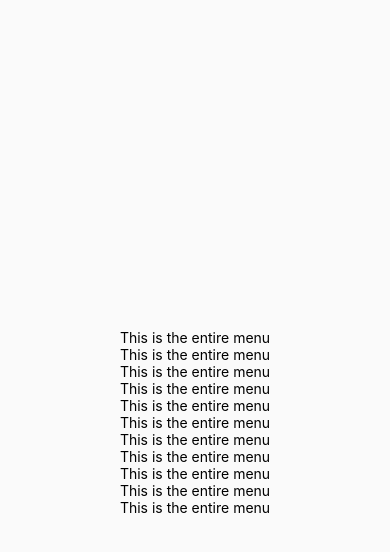
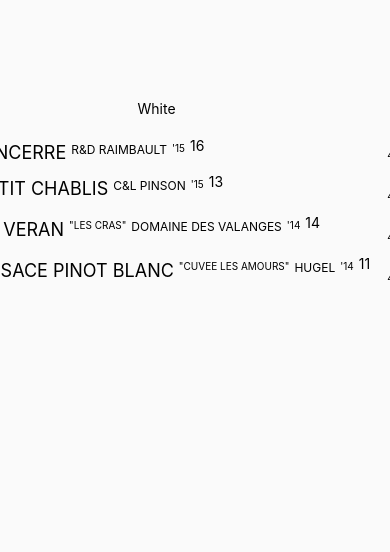
Before and after one commit to WilliamMayo11/frank-v1, a React Native app: screen / in a window 390 px wide. Shown: the top 552 px of the page. Built offline with nearby package versions, Linux system fonts and the light colour scheme.

Commit message:
wineByTheGlass alignment

```diff
--- a/src/App.js
+++ b/src/App.js
@@ -1,5 +1,8 @@
 import React from 'react';
 import { ScrollView, Text, View, StyleSheet } from 'react-native';
+
+import RedByTheGlass from './Components/RedByTheGlass';
+import WhiteByTheGlass from './Components/WhiteByTheGlass';
 
 export default class App extends React.Component {
 
@@ -17,17 +20,10 @@
         minimumZoomScale={1}
         maximumZoomScale={3}
       >
-        <Text>This is the entire menu</Text>
-        <Text>This is the entire menu</Text>
-        <Text>This is the entire menu</Text>
-        <Text>This is the entire menu</Text>
-        <Text>This is the entire menu</Text>
-        <Text>This is the entire menu</Text>
-        <Text>This is the entire menu</Text>
-        <Text>This is the entire menu</Text>
-        <Text>This is the entire menu</Text>
-        <Text>This is the entire menu</Text>
-        <Text>This is the entire menu</Text>
+        <View style={styles.menuColumns}>
+          <WhiteByTheGlass />
+          <RedByTheGlass />
+        </View>
       </ScrollView>
     )
   }
@@ -40,5 +36,11 @@
     alignItems: 'center',
     justifyContent: 'center',
     backgroundColor: '#fafafa'
+  },
+  menuColumns: {
+    flex: 1,
+    flexDirection: 'row',
+    justifyContent: 'space-around',
+    marginTop: 100
   }
 })
--- /dev/null
+++ b/src/Components/RedByTheGlass.js
@@ -0,0 +1,106 @@
+import React from 'react';
+import { View, Text, StyleSheet,TouchableHighlight } from 'react-native';
+
+export default class RedByTheGlass extends React.Component {
+  render() {
+    return (
+      <View>
+
+        <View style={styles.columnTitle}>
+          <Text>Red</Text>
+        </View>
+
+        <View style={styles.itemListFlex}>
+
+          <View style={styles.itemFlex}>
+            <TouchableHighlight>
+            <View style={styles.itemFlex}>
+                <Text style={styles.code}>4401</Text>
+                <Text style={styles.type}>GIVRY</Text>
+                <Text style={styles.quote}>1ER CRU "CREMILLONS"</Text>
+                <Text style={styles.brand}>DOMAINE SEGUIN-MANUEL</Text>
+                <Text style={styles.year}>'14</Text>
+              </View>
+            </TouchableHighlight>
+            <Text style={styles.price}>17</Text>
+          </View>
+
+          <View style={styles.itemFlex}>
+            <TouchableHighlight>
+            <View style={styles.itemFlex}>
+                <Text style={styles.code}>4301</Text>
+                <Text style={styles.type}>MOULIN-A-VENT</Text>
+                <Text style={styles.brand}>BARBET</Text>
+                <Text style={styles.year}>'13</Text>
+              </View>
+            </TouchableHighlight>
+            <Text style={styles.price}>12</Text>
+          </View>
+
+          <View style={styles.itemFlex}>
+            <TouchableHighlight>
+            <View style={styles.itemFlex}>
+                <Text style={styles.code}>4602</Text>
+                <Text style={styles.type}>ST EMILION</Text>
+                <Text style={styles.brand}>CLOS CASTELOT</Text>
+                <Text style={styles.year}>'12</Text>
+              </View>
+            </TouchableHighlight>
+            <Text style={styles.price}>14</Text>
+          </View>
+
+          <View style={styles.itemFlex}>
+            <TouchableHighlight>
+            <View style={styles.itemFlex}>
+                <Text style={styles.code}>4616</Text>
+                <Text style={styles.type}>ST ESTEPHE</Text>
+                <Text style={styles.brand}>CHATEAU HAUT BEAUSEJOUR</Text>
+                <Text style={styles.year}>'13</Text>
+              </View>
+            </TouchableHighlight>
+            <Text style={styles.price}>20</Text>
+          </View>
+        </View>
+      </View>
+    );
+  }
+}
+
+const styles = StyleSheet.create({
+  itemListFlex: {
+    flexDirection: 'column',
+    alignItems: 'flex-start',
+    justifyContent: 'space-between',
+    backgroundColor: '#fafafa'
+  },
+  itemFlex: {
+    flexDirection: 'row',
+    justifyContent: 'space-between',
+    margin: 5
+  },
+  columnTitle: {
+    flexDirection: 'row',
+    justifyContent: 'center',
+    marginBottom: 20
+  },
+  code: {
+    fontSize: 10,
+    margin: 2
+  },
+  type: {
+    fontSize: 14,
+    margin: 2
+  },
+  quote: {
+    fontSize: 11,
+    margin: 2
+  },
+  brand: {
+    fontSize: 11,
+    margin: 2
+  },
+  year: {
+    fontSize: 10,
+    margin: 2
+  }
+})
--- /dev/null
+++ b/src/Components/WhiteByTheGlass.js
@@ -0,0 +1,117 @@
+import React from 'react';
+import { View, Text, StyleSheet, TouchableHighlight } from 'react-native';
+
+export default class WhiteByTheGlass extends React.Component {
+
+  handleTouchSancerre() {
+    console.log('Sancerre touched');
+  }
+
+  render() {
+    return (
+      <View>
+
+        <View style={styles.columnTitle}>
+          <Text>White</Text>
+        </View>
+
+        <View style={styles.itemListFlex}>
+
+          <View style={styles.itemFlexOuter}>
+            <TouchableHighlight
+              onPress={this.handleTouchSancerre}
+            >
+              <View style={styles.itemFlex}>
+                  <Text style={styles.code}>3314</Text>
+                  <Text style={styles.type}>SANCERRE</Text>
+                  <Text style={styles.brand}>R&D RAIMBAULT</Text>
+                  <Text style={styles.year}>'15</Text>
+                </View>
+            </TouchableHighlight>
+            <Text style={styles.price}>16</Text>
+          </View>
+
+          <View style={styles.itemFlex}>
+            <TouchableHighlight>
+            <View style={styles.itemFlex}>
+                <Text style={styles.code}>3631</Text>
+                <Text style={styles.type}>PETIT CHABLIS</Text>
+                <Text style={styles.brand}>C&L PINSON</Text>
+                <Text style={styles.year}>'15</Text>
+              </View>
+            </TouchableHighlight>
+            <Text style={styles.price}>13</Text>
+          </View>
+
+          <View style={styles.itemFlex}>
+            <TouchableHighlight>
+            <View style={styles.itemFlex}>
+                <Text style={styles.code}>3512</Text>
+                <Text style={styles.type}>ST VERAN</Text>
+                <Text style={styles.quote}>"LES CRAS"</Text>
+                <Text style={styles.brand}>DOMAINE DES VALANGES</Text>
+                <Text style={styles.year}>'14</Text>
+              </View>
+            </TouchableHighlight>
+            <Text style={styles.price}>14</Text>
+          </View>
+
+          <View style={styles.itemFlex}>
+            <TouchableHighlight>
+            <View style={styles.itemFlex}>
+                <Text style={styles.code}>3403</Text>
+                <Text style={styles.type}>ALSACE PINOT BLANC</Text>
+                <Text style={styles.quote}>"CUVEE LES AMOURS"</Text>
+                <Text style={styles.brand}>HUGEL</Text>
+                <Text style={styles.year}>'14</Text>
+              </View>
+            </TouchableHighlight>
+            <Text style={styles.price}>11</Text>
+          </View>
+        </View>
+      </View>
+    );
+  }
+}
+
+const styles = StyleSheet.create({
+  itemListFlex: {
+    flexDirection: 'column',
+    alignItems: 'flex-start',
+    justifyContent: 'space-between',
+    backgroundColor: '#fafafa'
+  },
+  itemFlexOuter: {
+    flexDirection: 'row',
+    justifyContent: 'space-between'
+  },
+  itemFlex: {
+    flexDirection: 'row',
+    justifyContent: 'space-between',
+    margin: 5
+  },
+  columnTitle: {
+    flexDirection: 'row',
+    justifyContent: 'center',
+    marginBottom: 20
+  },
+  code: {
+    fontSize: 10,
+  },
+  type: {
+    fontSize: 18,
+    marginLeft: 5
+  },
+  quote: {
+    fontSize: 10,
+    marginLeft: 5
+  },
+  brand: {
+    fontSize: 12,
+    marginLeft: 5
+  },
+  year: {
+    fontSize: 10,
+    marginLeft: 5
+  }
+})
```
